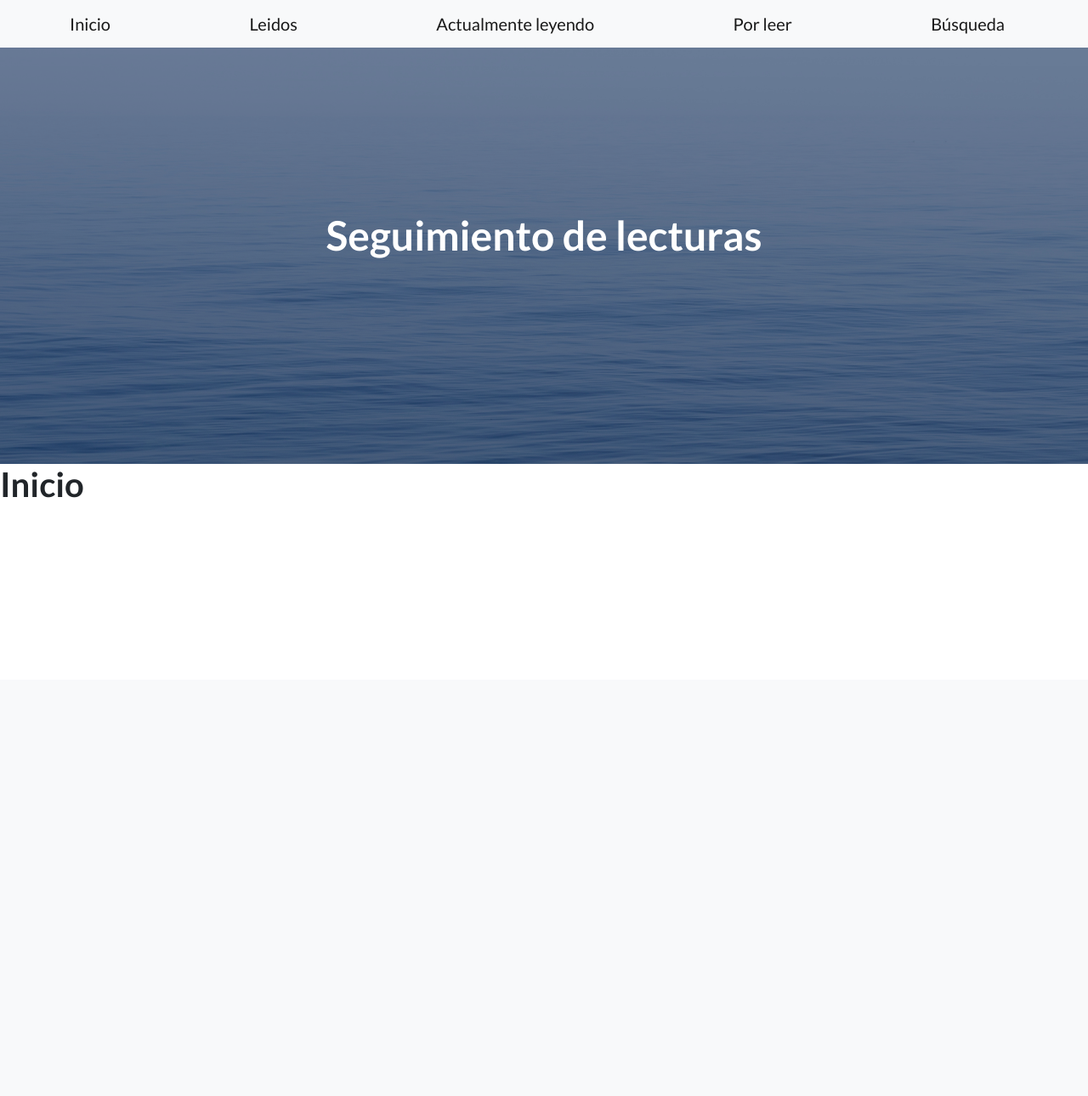
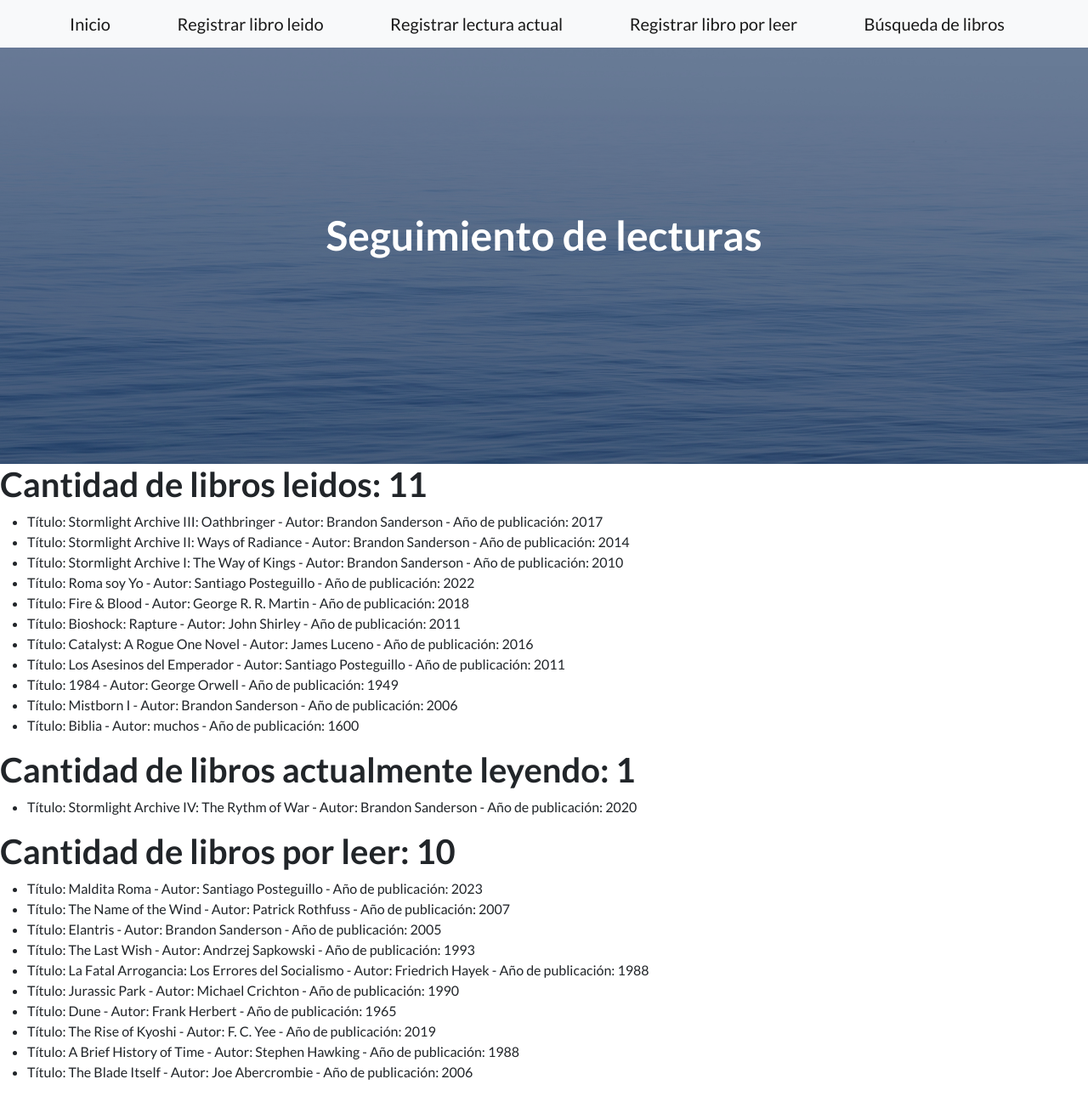
Before and after one commit to leirbagz23/TuPrimeraPagina-Zapata, a Django app: page /home/ in a window 1280 px wide. Shown: the whole page at 85% size. Before the commit the page ends 586 px from the top, so only its background shows below. Run offline with Django 4.2, Linux system fonts and the light colour scheme; data comes from the database, SQL or seed files in the repository; both versions use the stored data as it was after the commit; some libraries are stand-ins or nearby versions.

Commit message:
Ajustes finales

```diff
--- a/AppLectura/forms.py
+++ b/AppLectura/forms.py
@@ -1,4 +1,5 @@
 from django import forms
+#Formularios creados para hacer el registro de objetos en cada modelo en el sitio web.
 class LeidosFormulario(forms.Form):
     titulo=forms.CharField()
     autor=forms.CharField()
--- a/AppLectura/models.py
+++ b/AppLectura/models.py
@@ -1,7 +1,8 @@
 from django.db import models
 
 # Create your models here.
-
+#Los modelos corresponden a libros leidos (Leidos) lectura actual (Leyendo) y libros por leer (Por_Leer)
+#Todos los modelos contienen 3 atributos, titulo, autor y año de publicación.
 class Leidos(models.Model):
     titulo=models.CharField(max_length=50)
     autor=models.CharField(max_length=30)
--- a/AppLectura/templates/home.html
+++ b/AppLectura/templates/home.html
@@ -1,4 +1,21 @@
 {% extends 'index.html' %}
 {% block ContenidoVariable %}
-<h1>Inicio</h1>
+<h1>Cantidad de libros leidos: {{leidos|length}} </h1>
+<ul>
+    {% for libro in leidos %}
+        <li>Título: {{libro.titulo}} - Autor: {{libro.autor}} - Año de publicación: {{libro.año_publicacion}}</li>
+    {% endfor %}
+</ul>
+<h1>Cantidad de libros actualmente leyendo: {{leyendo|length}} </h1>
+<ul>
+    {% for libro in leyendo %}
+        <li>Título: {{libro.titulo}} - Autor: {{libro.autor}} - Año de publicación: {{libro.año_publicacion}}</li>
+    {% endfor %}
+</ul>
+<h1>Cantidad de libros por leer: {{por_leer|length}} </h1>
+<ul>
+    {% for libro in por_leer %}
+        <li>Título: {{libro.titulo}} - Autor: {{libro.autor}} - Año de publicación: {{libro.año_publicacion}}</li>
+    {% endfor %}
+</ul>
 {% endblock ContenidoVariable %}
--- a/AppLectura/templates/index.html
+++ b/AppLectura/templates/index.html
@@ -21,10 +21,10 @@
         <nav class="navbar navbar-light bg-light static-top">
             <div class="container">
                 <a class="navbar-brand" href={% url 'home' %}>Inicio</a>
-                <a class="navbar-brand" href={% url 'leidos' %}>Leidos</a>
-                <a class="navbar-brand" href={% url 'leyendo' %}>Actualmente leyendo</a>
-                <a class="navbar-brand" href={% url 'porleer' %}>Por leer</a>
-                <a class="navbar-brand" href={% url 'busqueda' %}>Búsqueda</a>
+                <a class="navbar-brand" href={% url 'leidos' %}>Registrar libro leido</a>
+                <a class="navbar-brand" href={% url 'leyendo' %}>Registrar lectura actual</a>
+                <a class="navbar-brand" href={% url 'porleer' %}>Registrar libro por leer</a>
+                <a class="navbar-brand" href={% url 'busqueda' %}>Búsqueda de libros</a>
             </div>
         </nav>
         <!-- Masthead-->
--- a/AppLectura/templates/leidos.html
+++ b/AppLectura/templates/leidos.html
@@ -1,13 +1,13 @@
 {% extends 'index.html' %}
 {% block ContenidoVariable %}
-<h1>Libros leidos</h1>
+<h1>Registrar libro leido</h1>
 {% if leidos_formulario.errors %}
 <p style="color: red">Datos incorrectos, verificar</p>
 {% endif %}
 <form action="/leidos/" method="post">{% csrf_token %}
     <p>Titulo del libro: <input type="text" name="titulo">
     <p>Autor del libro: <input type="text" name="autor">
-    <p>Año de publicación: <input type="text" name="año_publicacion">
+    <p>Año de publicación: <input type="number" name="año_publicacion">
     <input type="submit" value="Registrar">
     </p>
 </form>
--- a/AppLectura/templates/leyendo.html
+++ b/AppLectura/templates/leyendo.html
@@ -1,13 +1,13 @@
 {% extends 'index.html' %}
 {% block ContenidoVariable %}
-<h1>Libros en lectura actual</h1>
+<h1>Registrar lectura actual</h1>
 {% if leidos_formulario.errors %}
 <p style="color: red">Datos incorrectos, verificar</p>
 {% endif %}
-<form action="/leidos/" method="post">{% csrf_token %}
+<form action="/leyendo/" method="post">{% csrf_token %}
     <p>Titulo del libro: <input type="text" name="titulo">
     <p>Autor del libro: <input type="text" name="autor">
-    <p>Año de publicación: <input type="text" name="año_publicacion">
+    <p>Año de publicación: <input type="number" name="año_publicacion">
     <input type="submit" value="Registrar">
     </p>
 </form>
--- a/AppLectura/templates/porleer.html
+++ b/AppLectura/templates/porleer.html
@@ -1,13 +1,13 @@
 {% extends 'index.html' %}
 {% block ContenidoVariable %}
-<h1>Libros por leer</h1>
+<h1>Registrar libro por leer</h1>
 {% if leidos_formulario.errors %}
 <p style="color: red">Datos incorrectos, verificar</p>
 {% endif %}
-<form action="/leidos/" method="post">{% csrf_token %}
+<form action="/porleer/" method="post">{% csrf_token %}
     <p>Titulo del libro: <input type="text" name="titulo">
     <p>Autor del libro: <input type="text" name="autor">
-    <p>Año de publicación: <input type="text" name="año_publicacion">
+    <p>Año de publicación: <input type="number" name="año_publicacion">
     <input type="submit" value="Registrar">
     </p>
 </form>
--- a/AppLectura/views.py
+++ b/AppLectura/views.py
@@ -1,44 +1,75 @@
 from django.shortcuts import render
 from AppLectura.forms import LeidosFormulario,PorLeerFormulario,LeyendoFormulario
 from AppLectura.models import Leidos,Por_Leer,Leyendo
+from django.http import HttpResponse
 # Create your views here.
+#Pagina de inicio que muestra las bases de datos de los modelos de la App AppLectura
 def home(request):
-    return render(request,'home.html')
+    leidos=Leidos.objects.all
+    leyendo=Leyendo.objects.all
+    por_leer=Por_Leer.objects.all
+    return render(request,'home.html',{'leidos':leidos,'leyendo':leyendo,'por_leer':por_leer})
+#Pagina que contiene el formulario para registrar objetos en el modelo por_leer
 def por_leer(request):
     if request.method=="POST":
         por_leer_formulario=PorLeerFormulario(request.POST)
         print(por_leer_formulario)
         if por_leer_formulario.is_valid():
             informacion=por_leer_formulario.cleaned_data
-            por_leer=PorLeerFormulario(informacion["titulo"],informacion["autor"],informacion["año_publicacion"])
+            por_leer=Por_Leer(titulo=informacion["titulo"], autor=informacion["autor"], año_publicacion=informacion["año_publicacion"])
             por_leer.save()
-            return render(request,'home.html')
+            return render(request,'porleer.html')
     else:
         por_leer_formulario=Por_Leer()
         return render(request,'porleer.html',{"por_leer_formulario":por_leer_formulario})
+#Pagina que contiene el formulario para registrar objetos en el modelo leidos
 def leidos(request):
     if request.method=="POST":
         leidos_formulario=LeidosFormulario(request.POST)
         print(leidos_formulario)
         if leidos_formulario.is_valid():
             informacion=leidos_formulario.cleaned_data
-            leidos=Leidos(informacion["titulo"],informacion["autor"],informacion["año_publicacion"])
+            leidos=Leidos(titulo=informacion["titulo"], autor=informacion["autor"], año_publicacion=informacion["año_publicacion"])
             leidos.save()
-            return render(request,'home.html')
+            return render(request,'leidos.html')
     else:
         leidos_formulario=Leidos()
         return render(request,'leidos.html',{"leidos_formulario":leidos_formulario})
+#Pagina que contiene el formulario para registrar objetos en el modelo leyendo
 def leyendo(request):
     if request.method=="POST":
         leyendo_formulario=LeyendoFormulario(request.POST)
         print(leyendo_formulario)
         if leyendo_formulario.is_valid():
             informacion=leyendo_formulario.cleaned_data
-            leyendo=Leyendo(informacion["titulo"],informacion["autor"],informacion["año_publicacion"])
+            leyendo=Leyendo(titulo=informacion["titulo"], autor=informacion["autor"], año_publicacion=informacion["año_publicacion"])
             leyendo.save()
-            return render(request,'home.html')
+            return render(request,'leyendo.html')
     else:
         leyendo_formulario=Leyendo()
         return render(request,'leyendo.html',{"leyendo_formulario":leyendo_formulario})
+#Pagina que contiene el formulario para realizar busquedas en las bases de datos, pudiendo buscar por autor, por titulo de libro o por año de publicación
 def busqueda(request):
     return render(request,'busqueda.html')
+#Pagina que muestra los resultados obtenidos de acuerdo a la búsqueda realizada en la página busqueda
+def resultado_busqueda(request):
+    if request.GET["titulo"]:
+        busqueda=request.GET["titulo"]
+        resultado1=Leidos.objects.filter(titulo__icontains=busqueda)
+        resultado2=Leyendo.objects.filter(titulo__icontains=busqueda)
+        resultado3=Por_Leer.objects.filter(titulo__icontains=busqueda)
+        return render(request,'resultado.html',{'busqueda':busqueda,'resultado1':resultado1,'resultado2':resultado2,'resultado3':resultado3})
+    elif request.GET["autor"]:
+        busqueda=request.GET["autor"]
+        resultado1=Leidos.objects.filter(autor__icontains=busqueda)
+        resultado2=Leyendo.objects.filter(autor__icontains=busqueda)
+        resultado3=Por_Leer.objects.filter(autor__icontains=busqueda)
+        return render(request,'resultado.html',{'busqueda':busqueda,'resultado1':resultado1,'resultado2':resultado2,'resultado3':resultado3})
+    elif request.GET["año_publicacion"]:
+        busqueda=request.GET["año_publicacion"]
+        resultado1=Leidos.objects.filter(año_publicacion__icontains=busqueda)
+        resultado2=Leyendo.objects.filter(año_publicacion__icontains=busqueda)
+        resultado3=Por_Leer.objects.filter(año_publicacion__icontains=busqueda)
+        return render(request,'resultado.html',{'busqueda':busqueda,'resultado1':resultado1,'resultado2':resultado2,'resultado3':resultado3})
+    else:
+        return HttpResponse('No se realizó ninguna búsqueda')
--- a/prentrega3/urls.py
+++ b/prentrega3/urls.py
@@ -16,8 +16,8 @@
 """
 from django.contrib import admin
 from django.urls import path
-from AppLectura.views import leidos,por_leer,leyendo,home,busqueda
+from AppLectura.views import leidos,por_leer,leyendo,home,busqueda,resultado_busqueda
 
 urlpatterns = [
-    path('admin/', admin.site.urls), path('leidos/',leidos,name='leidos'), path('porleer/',por_leer,name='porleer'), path('leyendo/',leyendo,name='leyendo'), path('home/',home,name='home'), path('busqueda/',busqueda,name='busqueda')
+    path('admin/', admin.site.urls), path('leidos/',leidos,name='leidos'), path('porleer/',por_leer,name='porleer'), path('leyendo/',leyendo,name='leyendo'), path('home/',home,name='home'), path('busqueda/',busqueda,name='busqueda'), path('resultado/',resultado_busqueda,name='resultado')
 ]
```
Also changed, not shown: AppLectura/templates/busqueda.html (+11 -1 lines), AppLectura/templates/resultado.html (added, +37 -0 lines), db.sqlite3.
